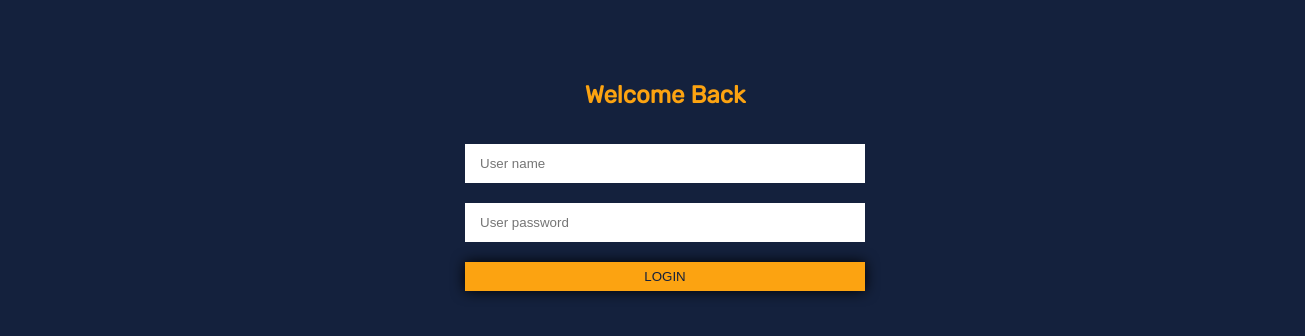
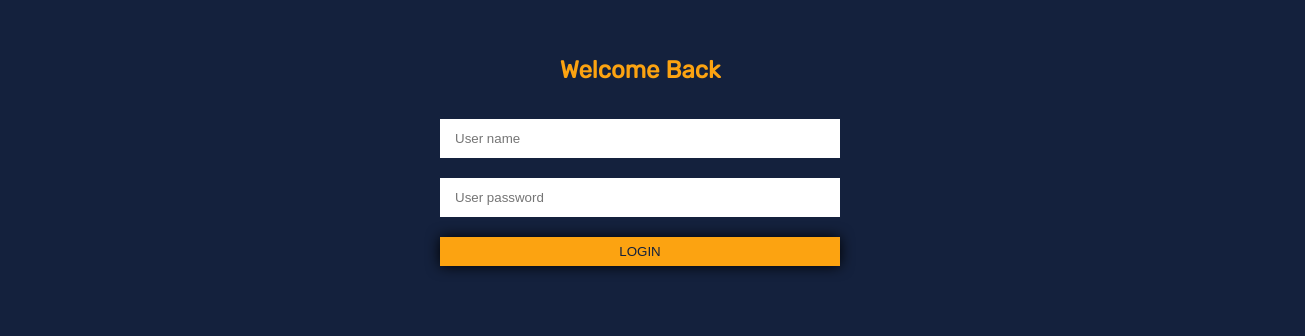
Before and after one commit to MelancholYA/expenses, a React (Create React App) app in the folder frontend/: page / in a window 1280 px wide. Shown: the part 234-570 px from the top of the page, 1305 px wide, since content can reach past the window. Built offline with nearby package versions, Linux system fonts and the light colour scheme.

Commit message:
deploy 1.2

```diff
--- a/frontend/package.json
+++ b/frontend/package.json
@@ -37,5 +37,8 @@
       "last 1 firefox version",
       "last 1 safari version"
     ]
+  },
+  "devDependencies": {
+    "vercel": "^24.0.0"
   }
 }
--- a/frontend/src/styles/main.css
+++ b/frontend/src/styles/main.css
@@ -29,8 +29,8 @@ body {
 }
 
 .screen {
-  width: 100vw;
-  min-height: 100vh;
+  width: 100%;
+  min-height: calc(100vh - 50px);
   background-color: #14213d;
 }
 
--- a/frontend/src/styles/main.scss
+++ b/frontend/src/styles/main.scss
@@ -20,8 +20,8 @@ body {
 	flex-direction: column;
 }
 .screen {
-	width: 100vw;
-	min-height: 100vh;
+	width: 100%;
+	min-height: calc(100vh - 50px);
 	background-color: $black;
 }
 .auth {
```
Also changed, not shown: 1 other file (tests, documents, lock files or other folders).
